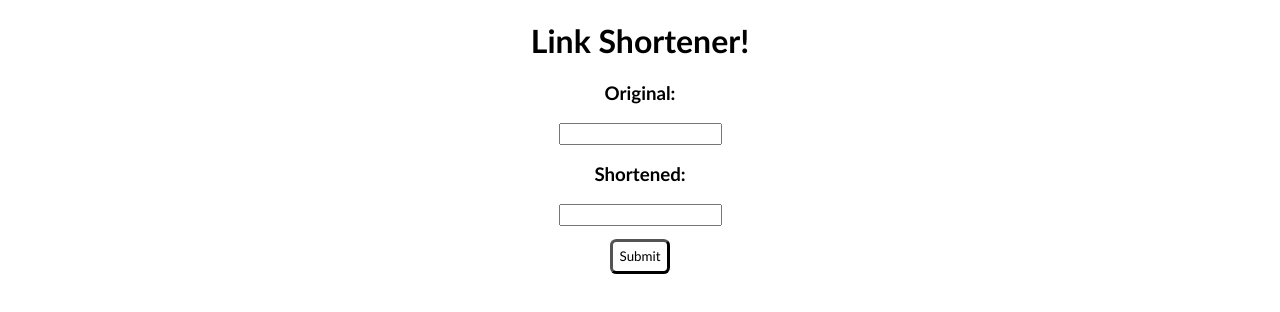
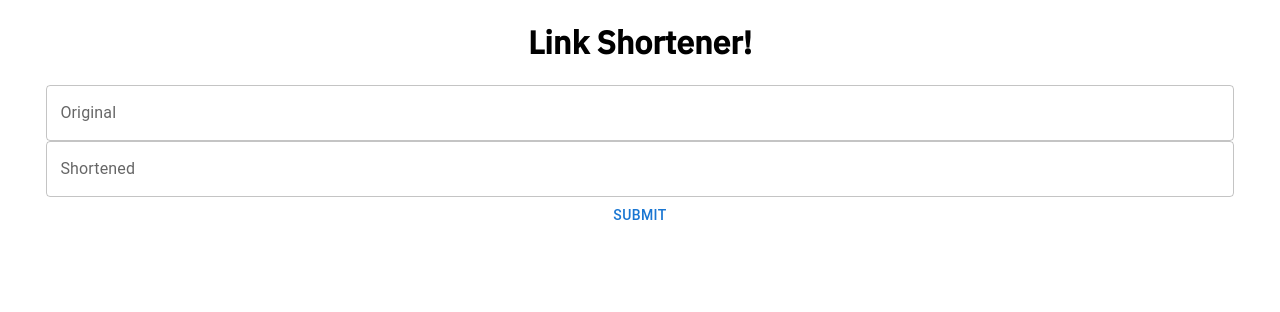
Before and after one commit to AJR07/Link-Shorterner, a React (Create React App) app: page / in a window 1280 px wide. Shown: the top 312 px of the page. Built offline with nearby package versions, Linux system fonts and the light colour scheme.

Commit message:
revamp the UI!

```diff
--- a/package.json
+++ b/package.json
@@ -4,6 +4,9 @@
   "private": true,
   "main": "src/index.tsx",
   "dependencies": {
+    "@emotion/react": "^11.9.0",
+    "@emotion/styled": "^11.8.1",
+    "@mui/material": "^5.8.0",
     "@testing-library/jest-dom": "^5.14.1",
     "@testing-library/react": "^11.2.7",
     "@testing-library/user-event": "^12.8.3",
--- /dev/null
+++ b/src/pages/app/app.css
@@ -0,0 +1,7 @@
+/* UI */
+@import url('https://fonts.googleapis.com/css2?family=IBM+Plex+Sans:ital,wght@0,300;0,500;1,300;1,500&display=swap');
+
+* {
+	font-family: 'IBM Plex Sans', sans-serif;
+	color: black;
+}
--- a/src/pages/app/app.tsx
+++ b/src/pages/app/app.tsx
@@ -1,19 +1,19 @@
 import {
   BrowserRouter as Router,
   Switch,
-  Route,
-  useParams,
+  Route
 } from "react-router-dom";
 import { Home } from "../home/home";
-import firebase from "firebase";
 import { useState } from "react";
+import Links from "../link/link";
+import "./app.css";
 
 export function App() {
   let [noExist, setNoExist] = useState(false);
 
   if (noExist) {
     return (
-      <div id="id">
+      <div id="app">
         <h1 style={{ color: "red" }}>ERROR 404</h1>
         <h2>Link doesn't exist, or does it :)</h2>
       </div>
@@ -33,31 +33,3 @@ export function App() {
     </Router>
   );
 }
-
-function Links(props: {
-  setNoExist: React.Dispatch<React.SetStateAction<boolean>>;
-}) {
-  let { link } = useParams() as { link: string };
-  let ref = firebase.database().ref(`links/${link}`);
-  ref.get().then((snapshot) => {
-    if (snapshot.exists()) {
-      let val = snapshot.val();
-      val.clicks += 1;
-      ref.set(val).then(() => {
-        //redirect
-        window.location.replace(val.direct);
-      });
-    } else {
-      setTimeout(() => {
-        window.location.href = "https://www.youtube.com/watch?v=dQw4w9WgXcQ";
-      }, 1000);
-      props.setNoExist(true);
-    }
-  });
-  return (
-    <div id="id">
-      <h1 style={{ color: "green" }}>Searching...</h1>
-      <h2>Please be patient...</h2>
-    </div>
-  );
-}
--- a/src/pages/home/home.css
+++ b/src/pages/home/home.css
@@ -1,20 +1,4 @@
-#submit {
-  margin-top: 1vw;
-  border-radius: 0.5vw;
-  border-width: 0.25vw;
-  border-color: black;
-  padding: 0.5vw;
-  background-color: white;
+.textfield{
+	padding-top: 1vh;
+	padding-bottom: 1vh;
 }
-
-#submit:hover {
-  background-color: rgb(253, 247, 240);
-}
-
-.error {
-  color: rgb(158, 3, 3);
-}
-
-.success {
-  color: rgb(16, 158, 3);
-}
--- a/src/pages/home/home.tsx
+++ b/src/pages/home/home.tsx
@@ -1,50 +1,46 @@
-import "./home.css";
 import firebase from "firebase";
 import { useState } from "react";
+import { Button, Stack, TextField } from "@mui/material";
+import "./home.css";
 
 export function Home() {
   let [error, setError] = useState("");
   let [success, setSuccess] = useState("");
 
-  let htmlError = (
-    <div className="error" id="status">
-      <h2>{error}</h2>
-    </div>
-  );
-
-  let htmlSuccess = (
-    <div className="success" id="status">
-      <h2>{success}</h2>
-    </div>
-  );
-
-  if (success === "") htmlSuccess = <div></div>;
-  if (error === "") htmlError = <div></div>;
-
   return (
     <div className="home">
       <h1>Link Shortener!</h1>
       <div className="form">
-        <div id="original-container">
-          <h3>Original:</h3>
-          <input type="text" id="original"></input>
-        </div>
-        <div id="shortened-container">
-          <h3>Shortened:</h3>
-          <input type="text" id="shortened"></input>
-        </div>
-        <button
+        <Stack direction="column" className="form-fields" style={{paddingLeft: "3vw", paddingRight: "3vw"}}>
+          <TextField label="Original" variant="outlined" className="textfield"/>
+          <TextField label="Shortened" variant="outlined" className="textfield"/>
+        </Stack>
+        <Button
           onClick={() => {
             submit(setError, setSuccess);
           }}
           id="submit"
         >
           Submit
-        </button>
+        </Button>
       </div>
       <br></br>
-      {htmlSuccess}
-      {htmlError}
+
+      {success !== "" ? (
+        <div className="error" id="status">
+          <h2>{success}</h2>
+        </div>
+      ) : (
+        <></>
+      )}
+
+      {error !== "" ? (
+        <div className="success" id="status">
+          <h2>{error}</h2>
+        </div>
+      ) : (
+        <></>
+      )}
     </div>
   );
 }
--- /dev/null
+++ b/src/pages/link/link.tsx
@@ -0,0 +1,30 @@
+import { useParams } from "react-router-dom";
+import firebase from "firebase";
+
+export default function Links(props: {
+  setNoExist: React.Dispatch<React.SetStateAction<boolean>>;
+}) {
+  let { link } = useParams() as { link: string };
+  let ref = firebase.database().ref(`links/${link}`);
+  ref.get().then((snapshot) => {
+    if (snapshot.exists()) {
+      let val = snapshot.val();
+      val.clicks += 1;
+      ref.set(val).then(() => {
+        //redirect
+        window.location.replace(val.direct);
+      });
+    } else {
+      setTimeout(() => {
+        window.location.href = "https://www.youtube.com/watch?v=dQw4w9WgXcQ";
+      }, 100);
+      props.setNoExist(true);
+    }
+  });
+  return (
+    <div>
+      <h1 style={{ color: "green" }}>Searching...</h1>
+      <h2>Please be patient...</h2>
+    </div>
+  );
+}
```
Also changed, not shown: 1 other file (tests, documents, lock files or other folders).
